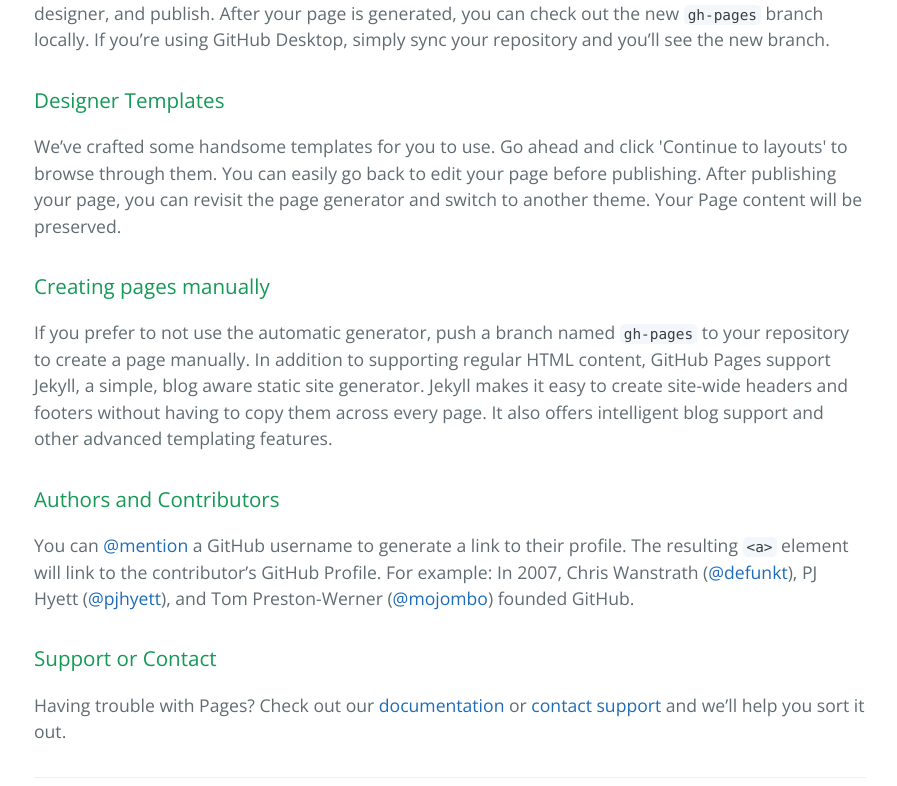
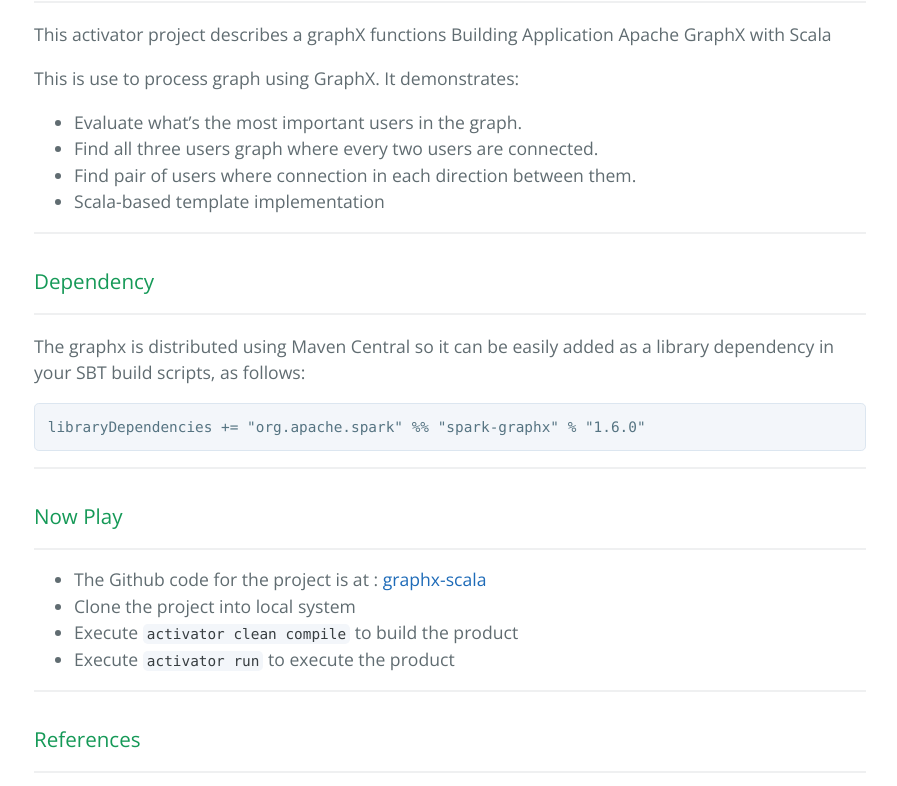
Before and after one commit to rklick-solutions/graphx-scala, a plain HTML site: page index.html in a window 1280 px wide. Shown: the part 516-1302 px from the top of the page, without its empty margins (190-1087 px from the left). Drawn offline with nearby package versions, Linux system fonts and the light colour scheme.

```diff
--- a/index.html
+++ b/index.html
@@ -19,30 +19,62 @@
     </section>
 
     <section class="main-content">
-      <h3>
-<a id="welcome-to-github-pages" class="anchor" href="#welcome-to-github-pages" aria-hidden="true"><span aria-hidden="true" class="octicon octicon-link"></span></a>Welcome to GitHub Pages.</h3>
+      <hr>
 
-<p>This automatic page generator is the easiest way to create beautiful pages for all of your projects. Author your page content here <a href="https://guides.github.com/features/mastering-markdown/">using GitHub Flavored Markdown</a>, select a template crafted by a designer, and publish. After your page is generated, you can check out the new <code>gh-pages</code> branch locally. If you’re using GitHub Desktop, simply sync your repository and you’ll see the new branch.</p>
+<h1>
+<a id="graphx-scala" class="anchor" href="#graphx-scala" aria-hidden="true"><span aria-hidden="true" class="octicon octicon-link"></span></a>graphx-scala</h1>
+
+<hr>
+
+<p>This activator project describes a graphX functions
+Building Application Apache GraphX with Scala</p>
+
+<p>This is use to process graph using GraphX. It demonstrates:</p>
+
+<ul>
+<li>Evaluate what’s the most important users in the graph.</li>
+<li>Find all three users graph where every two users are connected.</li>
+<li>Find pair of users where connection in each direction between them.</li>
+<li>Scala-based template implementation</li>
+</ul>
+
+<hr>
 
 <h3>
-<a id="designer-templates" class="anchor" href="#designer-templates" aria-hidden="true"><span aria-hidden="true" class="octicon octicon-link"></span></a>Designer Templates</h3>
+<a id="dependency" class="anchor" href="#dependency" aria-hidden="true"><span aria-hidden="true" class="octicon octicon-link"></span></a>Dependency</h3>
 
-<p>We’ve crafted some handsome templates for you to use. Go ahead and click 'Continue to layouts' to browse through them. You can easily go back to edit your page before publishing. After publishing your page, you can revisit the page generator and switch to another theme. Your Page content will be preserved.</p>
+<hr>
+
+<p>The graphx is distributed using Maven Central so it can be easily added as a library dependency in your SBT build scripts, as follows:</p>
+
+<pre><code>libraryDependencies += "org.apache.spark" %% "spark-graphx" % "1.6.0"
+</code></pre>
+
+<hr>
 
 <h3>
-<a id="creating-pages-manually" class="anchor" href="#creating-pages-manually" aria-hidden="true"><span aria-hidden="true" class="octicon octicon-link"></span></a>Creating pages manually</h3>
+<a id="now-play" class="anchor" href="#now-play" aria-hidden="true"><span aria-hidden="true" class="octicon octicon-link"></span></a>Now Play</h3>
 
-<p>If you prefer to not use the automatic generator, push a branch named <code>gh-pages</code> to your repository to create a page manually. In addition to supporting regular HTML content, GitHub Pages support Jekyll, a simple, blog aware static site generator. Jekyll makes it easy to create site-wide headers and footers without having to copy them across every page. It also offers intelligent blog support and other advanced templating features.</p>
+<hr>
+
+<ul>
+<li>The Github code for the project is at : <a href="https://github.com/rklick-solutions/graphx-scala">graphx-scala</a>
+</li>
+<li>Clone the project into local system</li>
+<li>Execute <code>activator clean compile</code> to build the product</li>
+<li>Execute <code>activator run</code> to execute the product</li>
+</ul>
+
+<hr>
 
 <h3>
-<a id="authors-and-contributors" class="anchor" href="#authors-and-contributors" aria-hidden="true"><span aria-hidden="true" class="octicon octicon-link"></span></a>Authors and Contributors</h3>
+<a id="references" class="anchor" href="#references" aria-hidden="true"><span aria-hidden="true" class="octicon octicon-link"></span></a>References</h3>
 
-<p>You can <a href="https://help.github.com/articles/basic-writing-and-formatting-syntax/#mentioning-users-and-teams" class="user-mention">@mention</a> a GitHub username to generate a link to their profile. The resulting <code>&lt;a&gt;</code> element will link to the contributor’s GitHub Profile. For example: In 2007, Chris Wanstrath (<a href="https://github.com/defunkt" class="user-mention">@defunkt</a>), PJ Hyett (<a href="https://github.com/pjhyett" class="user-mention">@pjhyett</a>), and Tom Preston-Werner (<a href="https://github.com/mojombo" class="user-mention">@mojombo</a>) founded GitHub.</p>
+<hr>
 
-<h3>
-<a id="support-or-contact" class="anchor" href="#support-or-contact" aria-hidden="true"><span aria-hidden="true" class="octicon octicon-link"></span></a>Support or Contact</h3>
-
-<p>Having trouble with Pages? Check out our <a href="https://help.github.com/pages">documentation</a> or <a href="https://github.com/contact">contact support</a> and we’ll help you sort it out.</p>
+<ul>
+<li><a href="http://spark.apache.org/docs/1.6.0/graphx-programming-guide.html">GraphX</a></li>
+</ul>
 
       <footer class="site-footer">
         <span class="site-footer-owner"><a href="https://github.com/rklick-solutions/graphx-scala">graphx-scala</a> is maintained by <a href="https://github.com/rklick-solutions">rklick-solutions</a>.</span>
```
Also changed, not shown: params.json (+1 -1 lines).
